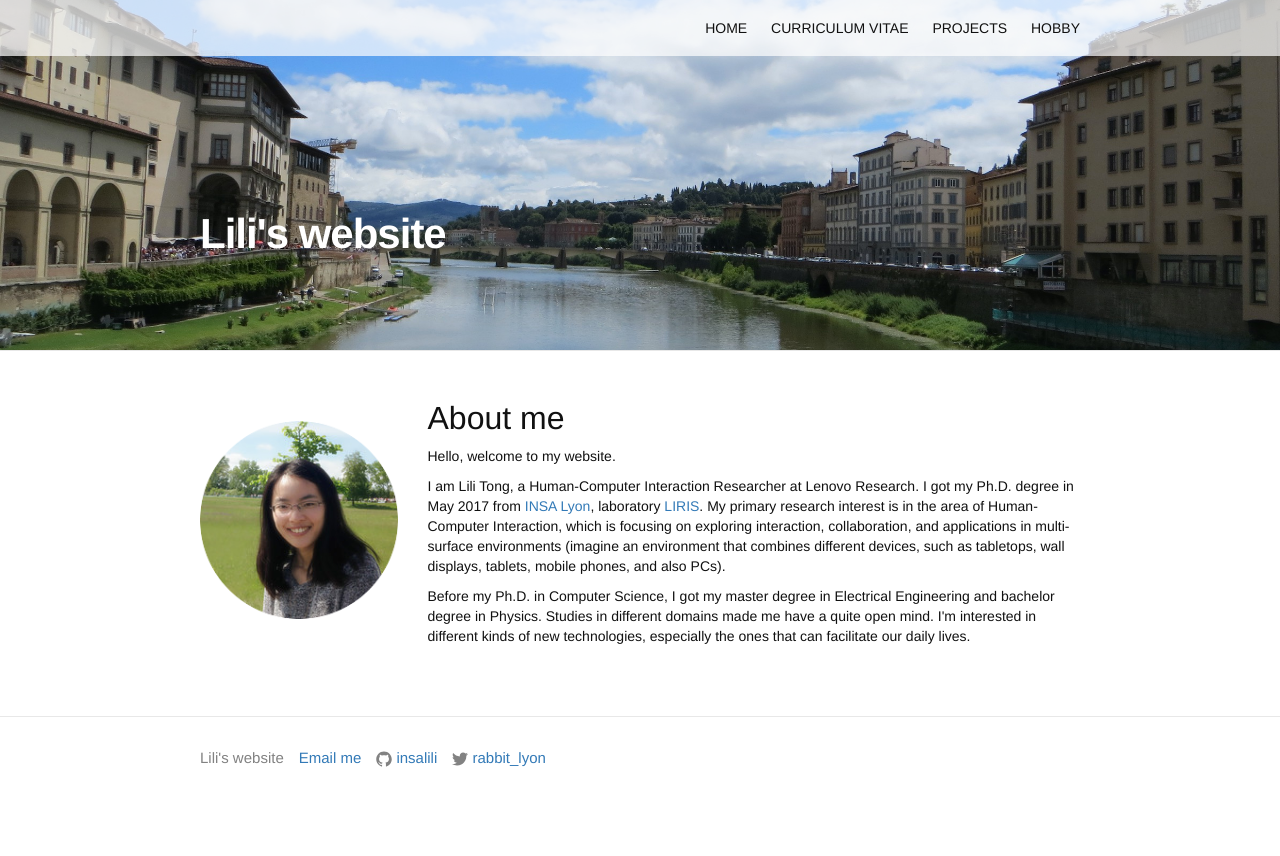
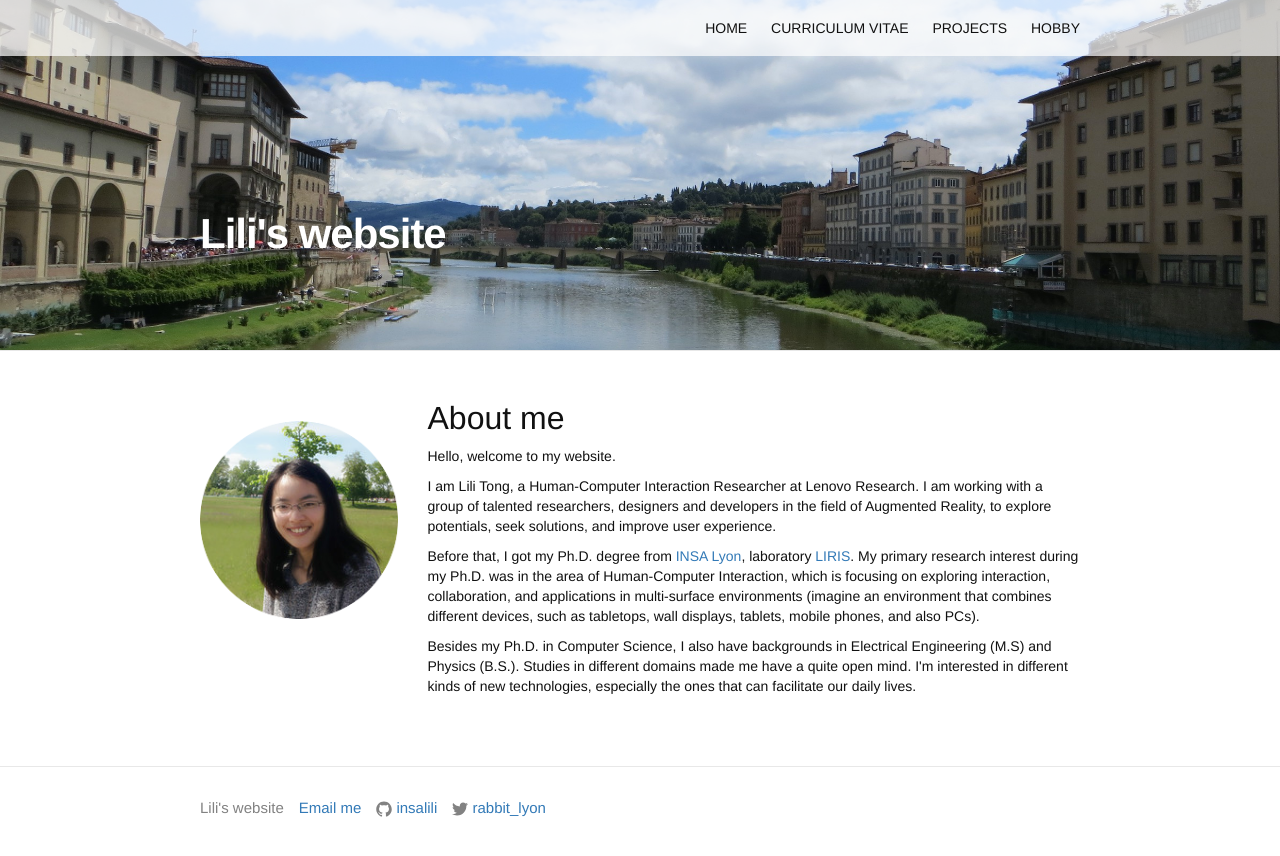
Before and after one commit to InsaLili/insalili.github.io, a Jekyll site: the page built from index.html, in a window 1280 px wide. Shown: the top 856 px of the page. Built offline with Jekyll 4.4.1, drawn with Linux system fonts in a browser that asks for light colours; comment, search, counter and statistics services are not loaded.

Commit message:
update info

```diff
--- a/index.html
+++ b/index.html
@@ -13,9 +13,10 @@ title: Lili's website
 	<div class="col-md-9">
 	  <h2>About me</h2>
 	  <p>Hello, welcome to my website.</p>
-	  <p>I am Lili Tong, a Human-Computer Interaction Researcher at Lenovo Research. I got my Ph.D. degree in May 2017 from <a target="_blank" href="http://www.insa-lyon.fr/en">INSA Lyon</a>, laboratory <a target="_blank" href="https://liris.cnrs.fr/membres?idn=ltong">LIRIS</a>.
-	  	My primary research interest is in the area of Human-Computer Interaction, which is focusing on exploring interaction, collaboration, and applications in multi-surface environments (imagine an environment that combines different devices, such as tabletops, wall displays, tablets, mobile phones, and also PCs).
+	  <p>I am Lili Tong, a Human-Computer Interaction Researcher at Lenovo Research. I am working with a group of talented researchers, designers and developers in the field of Augmented Reality, to explore potentials, seek solutions, and improve user experience. </p>
+	  <p>Before that, I got my Ph.D. degree from <a target="_blank" href="http://www.insa-lyon.fr/en">INSA Lyon</a>, laboratory <a target="_blank" href="https://liris.cnrs.fr/membres?idn=ltong">LIRIS</a>.
+	  	My primary research interest during my Ph.D. was in the area of Human-Computer Interaction, which is focusing on exploring interaction, collaboration, and applications in multi-surface environments (imagine an environment that combines different devices, such as tabletops, wall displays, tablets, mobile phones, and also PCs).
 	  </p>
-	  <p>Before my Ph.D. in Computer Science, I got my master degree in Electrical Engineering and bachelor degree in Physics. Studies in different domains made me have a quite open mind. I'm interested in different kinds of new technologies, especially the ones that can facilitate our daily lives.</p>
+	  <p>Besides my Ph.D. in Computer Science, I also have backgrounds in Electrical Engineering (M.S) and Physics (B.S.). Studies in different domains made me have a quite open mind. I'm interested in different kinds of new technologies, especially the ones that can facilitate our daily lives.</p>
 	</div>
 </div>
```
